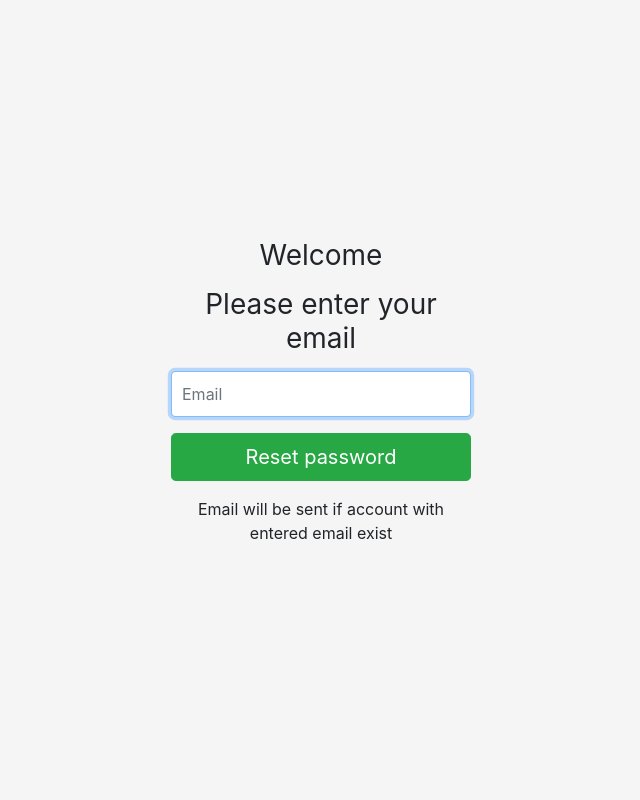
After one commit to Abdya/HomeWorkPHP, a PHP site: page /password_reset.php in a window 1280 px wide. The commit adds this page. Shown: the whole page, without its empty margins (319-959 px from the left). Run offline with PHP 8.4, Linux system fonts and the light colour scheme.

Commit message:
HW_5 making validation for form #3.7

```diff
--- a/HW2/public/edit_user.php
+++ b/HW2/public/edit_user.php
@@ -2,6 +2,11 @@
 require "../includes/common.php";
 check_admin();
 $login = $_GET["login"];
+if (!empty($_SESSION["errors"])){
+    $errors = $_SESSION["errors"];
+    unset($_SESSION["errors"]);
+}
+
 if (!is_user_exists($login)){
     http_response_code(404);
     echo "User does not exists";
--- a/HW2/public/honey.php
+++ b/HW2/public/honey.php
@@ -37,7 +37,8 @@
         </label>
     </div>
     <button class="btn btn-lg btn-primary btn-block" type="submit">Sign in</button>
-    <a href="/logic_signup.php" id="btn" class="btn btn-lg btn-primary btn-block" type="button">Sign up</a>
+    <a href="/logic_signup.php" id="btn" class="btn btn-lg btn-success btn-block mb-3" type="button">Sign up</a>
+    <a href="/password_reset_logic.php">Forget password?</a>
 
     <p class="mt-5 mb-3 text-muted">&copy; 2018</p>
 </form>
--- a/HW2/public/index.php
+++ b/HW2/public/index.php
@@ -14,7 +14,7 @@ if (!empty($_POST['enter_login']) || !empty($_POST['enter_password'])) {
     $enter_password = $_POST['enter_password'];
     $user = find($enter_login);
 
-    if ($user === null || !verify_the_fucking_password($enter_password, $user["password"])) {
+    if ($user === null || !verify_the_fucking_password($enter_password, $user["pass"])) {
         $error = 'GO OUT OF HERE FUCKING JABA!';
     }
     else {
--- a/HW2/public/logic_signup.php
+++ b/HW2/public/logic_signup.php
@@ -25,7 +25,7 @@ function create()
         $validated_data["pass"] = hash_the_fucking_password($validated_data["pass"]);
         $form = array(
             "login" => $validated_data["login"],
-            "password" => $validated_data["pass"],
+            "pass" => $validated_data["pass"],
             "email" => $validated_data["email"],
             "name" => $validated_data["name"],
             "role" => ROLE_USER,
--- /dev/null
+++ b/HW2/public/password_reset.php
@@ -0,0 +1,26 @@
+<!doctype html>
+<html lang="en">
+<head>
+    <meta charset="utf-8">
+    <meta name="viewport" content="width=device-width, initial-scale=1, shrink-to-fit=no">
+    <meta name="description" content="">
+    <meta name="author" content="">
+    <link rel="icon" href="/assets/images/jaba.gif">
+
+    <title>Jaba Reset</title>
+
+    <!-- Bootstrap core CSS -->
+    <link href="/assets/css/bootstrap.css" rel="stylesheet">
+
+    <!-- Custom styles for this template -->
+    <link href="/assets/css/signin.css" rel="stylesheet">
+</head>
+
+<body class="text-center">
+<form class="form-signin" novalidate action="/password_reset_logic.php" method="post">
+    <h1 class="h3 mb-3 font-weight-normal">Welcome</h1>
+    <h1 class="h3 mb-3 font-weight-normal">Please enter your email</h1>
+    <input type="text" id="inputEmail" class="form-control mb-3"  placeholder="Email" required autofocus name="email">
+    <button class="btn btn-lg btn-success btn-block mb-3" type="submit">Reset password</button>
+    <?php ?>
+    <p class="text-center">Email will be sent if account with entered email exist</p>
--- a/HW2/public/take_data.php
+++ b/HW2/public/take_data.php
@@ -13,7 +13,7 @@ $_POST = $gump->sanitize($_POST);
 $gump->validation_rules(array(
     'email' => 'required|valid_email',
     'name' => 'required|alpha|valid_name',
-    'pass' => 'required|max_len,20|min_len,3',
+    'pass' => 'max_len,20|min_len,3',
 ));
 $gump->filter_rules(array(
     'email' => 'trim|sanitize_string',
@@ -24,7 +24,8 @@ $validated_data = $gump->run($_POST);
 if ($validated_data === false) {
     $errors = $gump->get_errors_array();
     $_SESSION["errors"] = $errors;
-    return;
+    header("Location: /edit_user.php?login=$user");
+    exit;
 }
 
 
--- a/HW2/users/abdul.json
+++ b/HW2/users/abdul.json
@@ -1 +1 @@
-{"login":"abdul","password":"$2y$10$IHS7gpUTc\/TP05pGZ9FuA.W7MNs0pjL9jOpQJ5PtJw53DVC5I9mcy","email":"abdul@abdul.ru","name":"ABDUL","role":"user","active":true,"time_reg":"2018-09-25 10:57:16"}
+{"login":"abdul","pass":"$2y$10$OoqTSWliXmnqtpVwK5.UquMCIAXes9WTAUNC\/LJEN91l4GDUXmZBG","email":"abdul@abdul.ru","name":"ABDUL","role":"user","active":true,"time_reg":"2018-09-25 10:57:16","time_edit":"2018-09-26 08:06:05"}
--- a/HW2/users/abdya.json
+++ b/HW2/users/abdya.json
@@ -1 +1 @@
-{"login":"abdya","password":"$2y$10$wbTel9XN4Zx5kn9OXQbNQ.PtpR7WVeiutP5ZmirmHgdqYRwKqN8te","email":"admin@a.com","name":"ADMIN","role":"admin","active":true,"time_reg":"2018-09-24 13:50:47","time_login":"2018-09-25 11:07:36"}
+{"login":"abdya","pass":"$2y$10$wbTel9XN4Zx5kn9OXQbNQ.PtpR7WVeiutP5ZmirmHgdqYRwKqN8te","email":"admin@a.com","name":"ADMIN","role":"admin","active":true,"time_reg":"2018-09-24 13:50:47","time_login":"2018-09-26 09:53:26"}
```
Also changed, not shown: HW2/public/password_reset_logic.php (added, +17 -0 lines).
